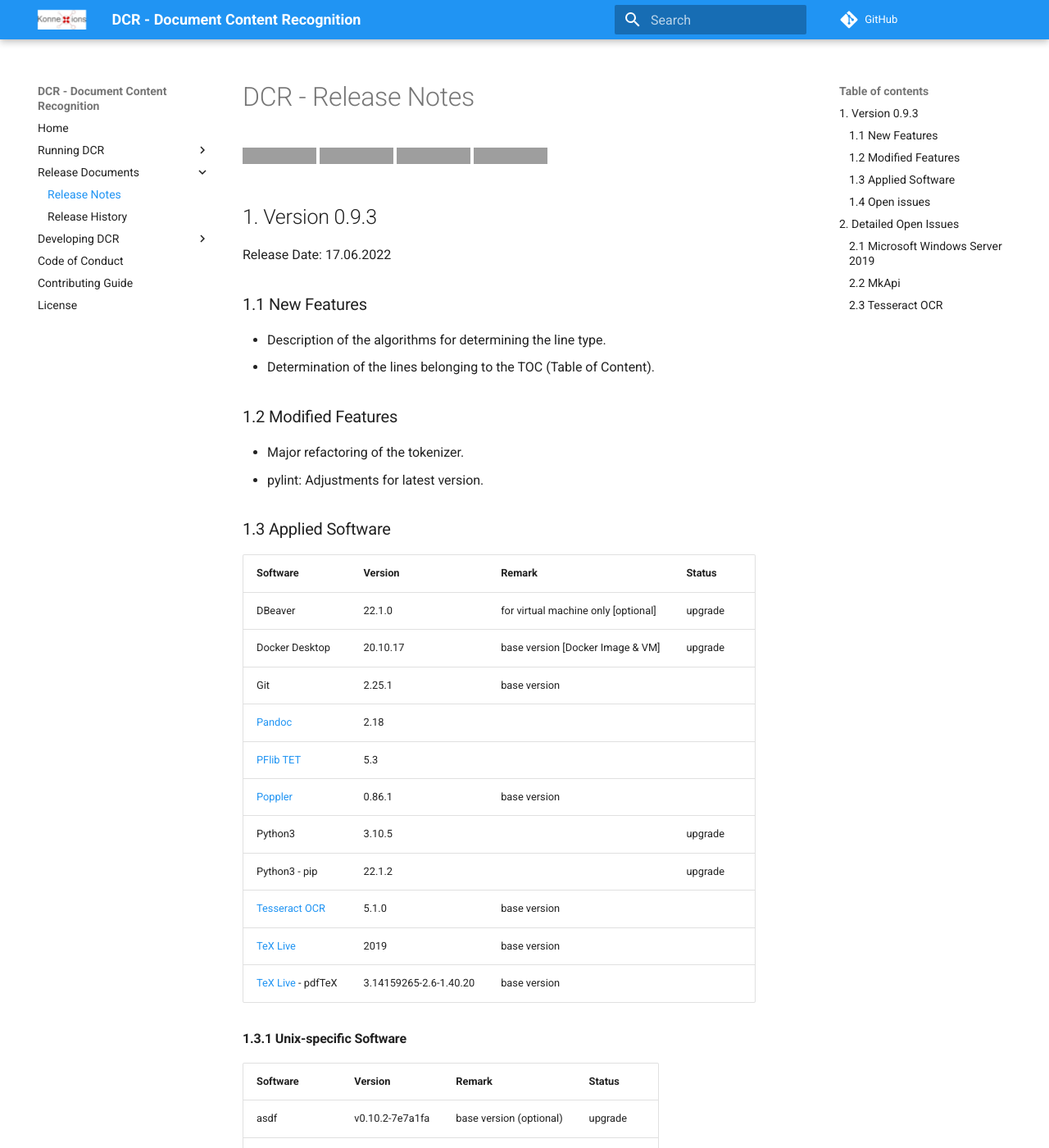
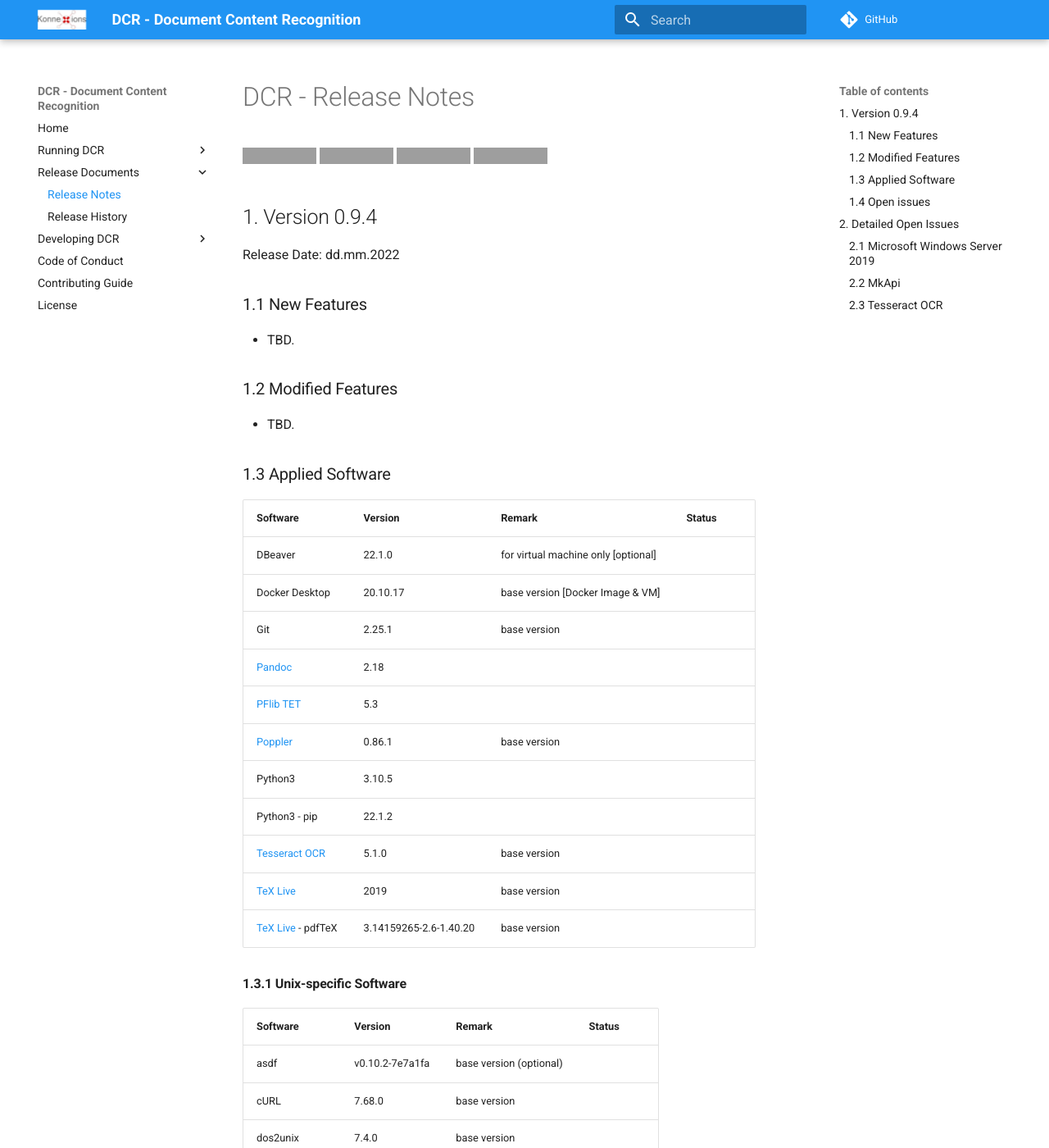
Before and after one commit to KonnexionsGmbH/dcr, an MkDocs documentation site: the page built from docs/release_notes.md, in a window 1280 px wide and 1400 px high. Shown: the whole window at 82% size. Built offline with MkDocs 1.6.1 and Material for MkDocs 9.7.7, drawn with Linux system fonts in a browser that asks for light colours; comment, search, counter and statistics services are not loaded; some of the changed text lies outside the part shown; grey boxes are pictures that could not be loaded.

Commit message:
Version 0.9.4

```diff
--- a/docs/release_notes.md
+++ b/docs/release_notes.md
@@ -3,56 +3,54 @@
 ![Coveralls GitHub](https://img.shields.io/coveralls/github/KonnexionsGmbH/dcr.svg)
 ![GitHub (Pre-)Release](https://img.shields.io/github/v/release/KonnexionsGmbH/dcr?include_prereleases)
 ![GitHub (Pre-)Release Date](https://img.shields.io/github/release-date-pre/KonnexionsGmbh/dcr)
-![GitHub commits since latest release](https://img.shields.io/github/commits-since/KonnexionsGmbH/dcr/0.9.3)
+![GitHub commits since latest release](https://img.shields.io/github/commits-since/KonnexionsGmbH/dcr/0.9.4)
 
-## 1. Version 0.9.3
+## 1. Version 0.9.4
 
-Release Date: 17.06.2022
+Release Date: dd.mm.2022
 
 ### 1.1 New Features
 
-- Description of the algorithms for determining the line type.
-- Determination of the lines belonging to the TOC (Table of Content).
+- TBD.
 
 ### 1.2 Modified Features
 
-- Major refactoring of the tokenizer.
-- pylint: Adjustments for latest version.
+- TBD.
 
 ### 1.3 Applied Software
 
-| Software                                                                      | Version                | Remark                              | Status  |
-|:------------------------------------------------------------------------------|:-----------------------|:------------------------------------|---------|
-| DBeaver                                                                       | 22.1.0                 | for virtual machine only [optional] | upgrade |
-| Docker Desktop                                                                | 20.10.17               | base version [Docker Image & VM]    | upgrade |
-| Git                                                                           | 2.25.1                 | base version                        |         |
-| [Pandoc](https://pandoc.org){:target="_blank"}                                | 2.18                   |                                     |         |
-| [PFlib TET](https://www.pdflib.com/products/tet){:target="_blank"}            | 5.3                    |                                     |         |
-| [Poppler](https://poppler.freedesktop.org){:target="_blank"}                  | 0.86.1                 | base version                        |         |
-| Python3                                                                       | 3.10.5                 |                                     | upgrade |
-| Python3 - pip                                                                 | 22.1.2                 |                                     | upgrade |
-| [Tesseract OCR](https://github.com/tesseract-ocr/tesseract){:target="_blank"} | 5.1.0                  | base version                        |         |
-| [TeX Live](https://www.tug.org/texlive){:target="_blank"}                     | 2019                   | base version                        |         |
-| [TeX Live](https://www.tug.org/texlive){:target="_blank"} - pdfTeX            | 3.14159265-2.6-1.40.20 | base version                        |         |
+| Software                                                                      | Version                | Remark                              | Status |
+|:------------------------------------------------------------------------------|:-----------------------|:------------------------------------|--------|
+| DBeaver                                                                       | 22.1.0                 | for virtual machine only [optional] |        |
+| Docker Desktop                                                                | 20.10.17               | base version [Docker Image & VM]    |        |
+| Git                                                                           | 2.25.1                 | base version                        |        |
+| [Pandoc](https://pandoc.org){:target="_blank"}                                | 2.18                   |                                     |        |
+| [PFlib TET](https://www.pdflib.com/products/tet){:target="_blank"}            | 5.3                    |                                     |        |
+| [Poppler](https://poppler.freedesktop.org){:target="_blank"}                  | 0.86.1                 | base version                        |        |
+| Python3                                                                       | 3.10.5                 |                                     |        |
+| Python3 - pip                                                                 | 22.1.2                 |                                     |        |
+| [Tesseract OCR](https://github.com/tesseract-ocr/tesseract){:target="_blank"} | 5.1.0                  | base version                        |        |
+| [TeX Live](https://www.tug.org/texlive){:target="_blank"}                     | 2019                   | base version                        |        |
+| [TeX Live](https://www.tug.org/texlive){:target="_blank"} - pdfTeX            | 3.14159265-2.6-1.40.20 | base version                        |        |
 
 #### 1.3.1 Unix-specific Software
 
-| Software                                                        | Version         | Remark                    | Status  |
-|:----------------------------------------------------------------|:----------------|:--------------------------|---------|
-| asdf                                                            | v0.10.2-7e7a1fa | base version (optional)   | upgrade |
-| cURL                                                            | 7.68.0          | base version              |         |
-| dos2unix                                                        | 7.4.0           | base version              |         |
-| GCC & G++                                                       | 9.4.0           | base version              |         |
-| GNU Autoconf                                                    | 2.69            | base version              |         |
-| GNU Automake                                                    | 1.16.1          | base version              |         |
-| GNU make                                                        | 4.2.1           | base version              |         |
-| [htop](https://htop.dev){:target="_blank"}                      | 3.2.1           | optional                  | upgrade |
-| [OpenSSL](https://www.openssl.org){:target="_blank"}            | 1.1.1f          | base version              |         |
-| [procps](https://github.com/warmchang/procps){:target="_blank"} | 3.3.16          | base version (optional)   |         |
-| [tmux](https://github.com/tmux/tmux/wiki){:target="_blank"}     | 3.3a            | optional                  | upgrade |
-| Ubuntu                                                          | 20.04.4 LTS     | base version              | upgrade |
-| Vim                                                             | 8.1.3741        | base version (optional)   |         |
-| Wget                                                            | 1.20.3          |                           |         |
+| Software                                                        | Version         | Remark                    | Status |
+|:----------------------------------------------------------------|:----------------|:--------------------------|--------|
+| asdf                                                            | v0.10.2-7e7a1fa | base version (optional)   |        |
+| cURL                                                            | 7.68.0          | base version              |        |
+| dos2unix                                                        | 7.4.0           | base version              |        |
+| GCC & G++                                                       | 9.4.0           | base version              |        |
+| GNU Autoconf                                                    | 2.69            | base version              |        |
+| GNU Automake                                                    | 1.16.1          | base version              |        |
+| GNU make                                                        | 4.2.1           | base version              |        |
+| [htop](https://htop.dev){:target="_blank"}                      | 3.2.1           | optional                  |        |
+| [OpenSSL](https://www.openssl.org){:target="_blank"}            | 1.1.1f          | base version              |        |
+| [procps](https://github.com/warmchang/procps){:target="_blank"} | 3.3.16          | base version (optional)   |        |
+| [tmux](https://github.com/tmux/tmux/wiki){:target="_blank"}     | 3.3a            | optional                  |        |
+| Ubuntu                                                          | 20.04.4 LTS     | base version              |        |
+| Vim                                                             | 8.1.3741        | base version (optional)   |        |
+| Wget                                                            | 1.20.3          |                           |        |
 
 #### 1.3.2 Windows-specific Software
 
```
Also changed, not shown: README.md (+1 -1 lines), docs/developing_development_environment.md (+2 -2 lines), docs/developing_version_planning.md (+4 -3 lines), docs/release_history.md (+57 -0 lines), scripts/README.md (+1 -1 lines), 5 other files.
